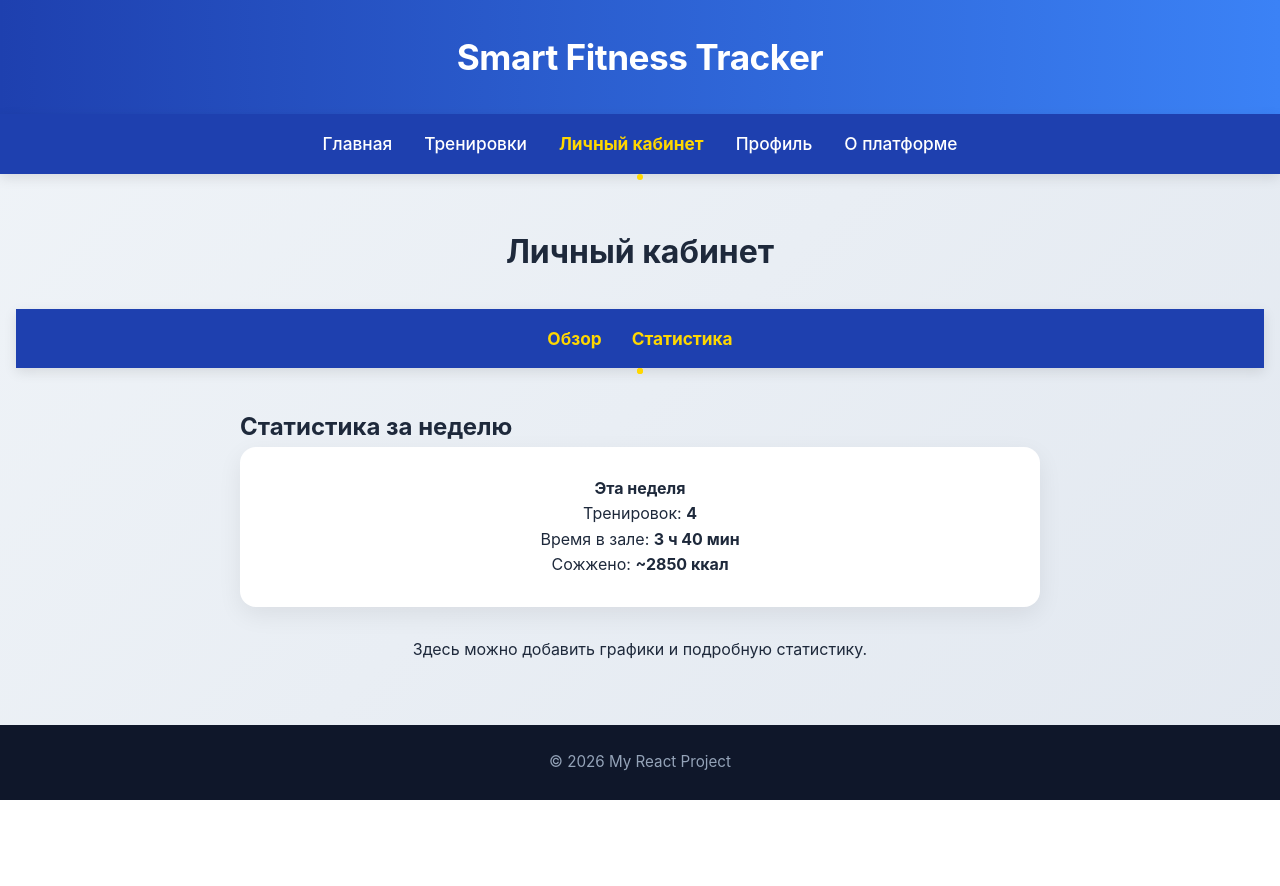
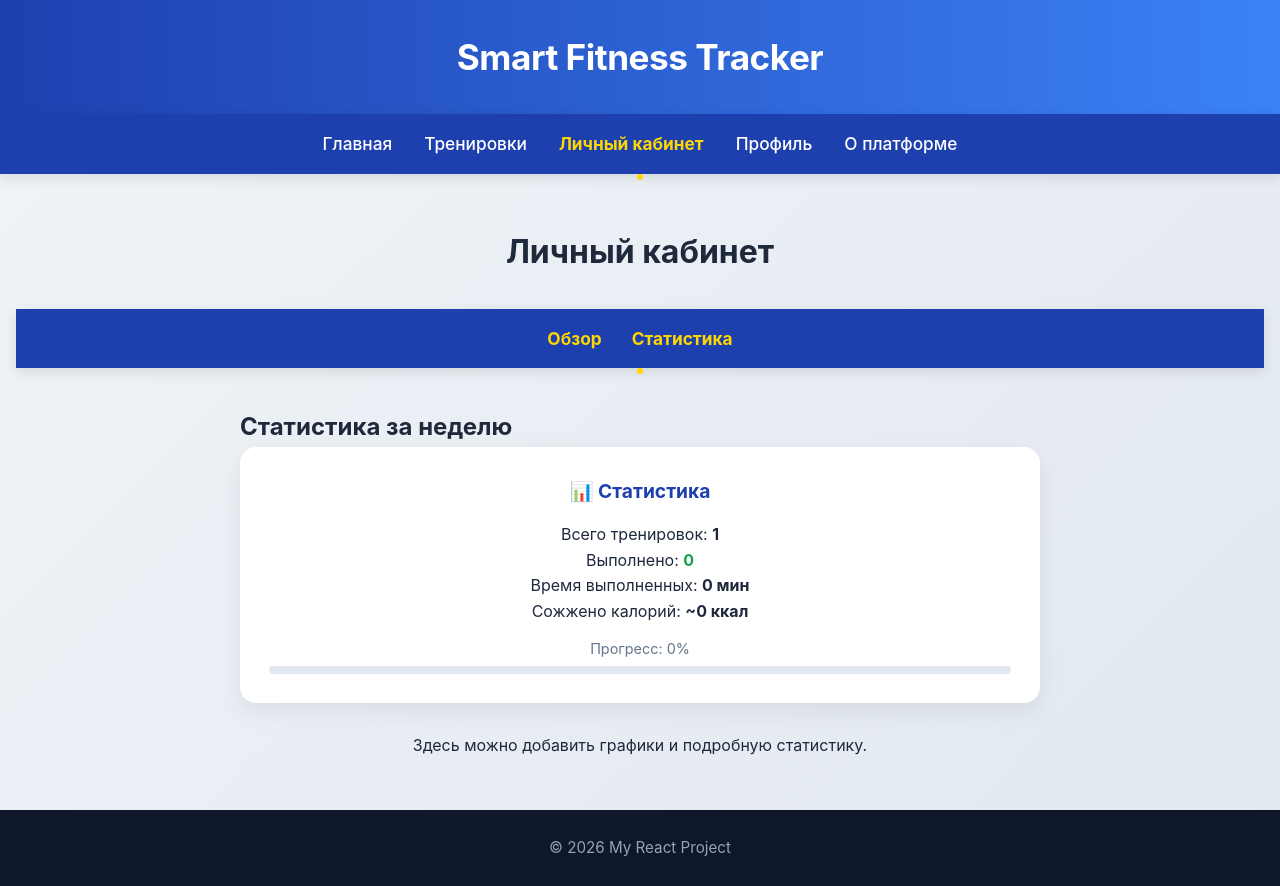
Before and after one commit to 4bush/project_front, a React (Vite) app: page /dashboard/stats in a window 1280 px wide. Before the commit the page ends 800 px from the top, so only its background shows below. Built offline with nearby package versions, Linux system fonts and the light colour scheme; sample sign-in values are in the browser's storage.

Commit message:
Update WorkoutStats.jsx

```diff
--- a/src/components/WorkoutStats.jsx
+++ b/src/components/WorkoutStats.jsx
@@ -1,10 +1,52 @@
+import { useMemo } from 'react';
+import { useWorkouts } from '../context/WorkoutContext';
+
 function WorkoutStats() {
+  const { workouts } = useWorkouts();
+
+  // useMemo — считаем статистику только при изменении workouts
+  const stats = useMemo(() => {
+    const completed = workouts.filter((w) => w.completed);
+    const totalMinutes = workouts.reduce((sum, w) => sum + (Number(w.duration) || 0), 0);
+    const completedMinutes = completed.reduce((sum, w) => sum + (Number(w.duration) || 0), 0);
+    const hours = Math.floor(completedMinutes / 60);
+    const mins = completedMinutes % 60;
+    const calories = Math.round(completedMinutes * 7.5); // ~7.5 ккал/мин среднее
+
+    return {
+      total: workouts.length,
+      completed: completed.length,
+      totalMinutes,
+      timeStr: hours > 0 ? `${hours} ч ${mins} мин` : `${mins} мин`,
+      calories,
+    };
+  }, [workouts]);
+
   return (
     <div className="stats-box">
-      <h4>Эта неделя</h4>
-      <p>Тренировок: <strong>4</strong></p>
-      <p>Время в зале: <strong>3 ч 40 мин</strong></p>
-      <p>Сожжено: <strong>~2850 ккал</strong></p>
+      <h4 style={{ marginBottom: '1rem', fontSize: '1.2rem', color: '#1e40af' }}>📊 Статистика</h4>
+      <p>Всего тренировок: <strong>{stats.total}</strong></p>
+      <p>Выполнено: <strong style={{ color: '#16a34a' }}>{stats.completed}</strong></p>
+      <p>Время выполненных: <strong>{stats.timeStr}</strong></p>
+      <p>Сожжено калорий: <strong>~{stats.calories} ккал</strong></p>
+      {stats.total > 0 && (
+        <div style={{ marginTop: '12px' }}>
+          <p style={{ fontSize: '0.9rem', color: '#64748b' }}>
+            Прогресс: {Math.round((stats.completed / stats.total) * 100)}%
+          </p>
+          <div style={{ background: '#e2e8f0', borderRadius: '8px', height: '8px', marginTop: '6px' }}>
+            <div
+              style={{
+                background: '#2563eb',
+                height: '8px',
+                borderRadius: '8px',
+                width: `${(stats.completed / stats.total) * 100}%`,
+                transition: 'width 0.5s ease',
+              }}
+            />
+          </div>
+        </div>
+      )}
     </div>
   );
 }
```
